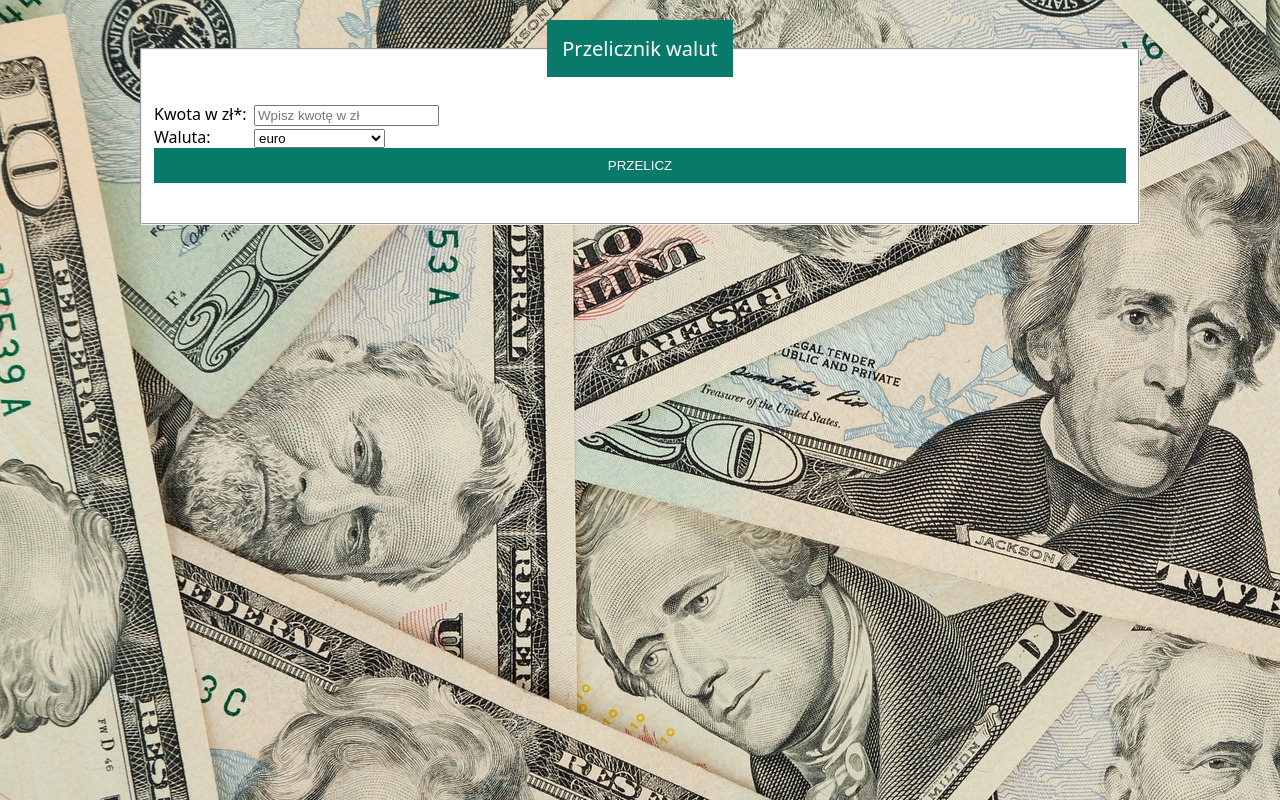
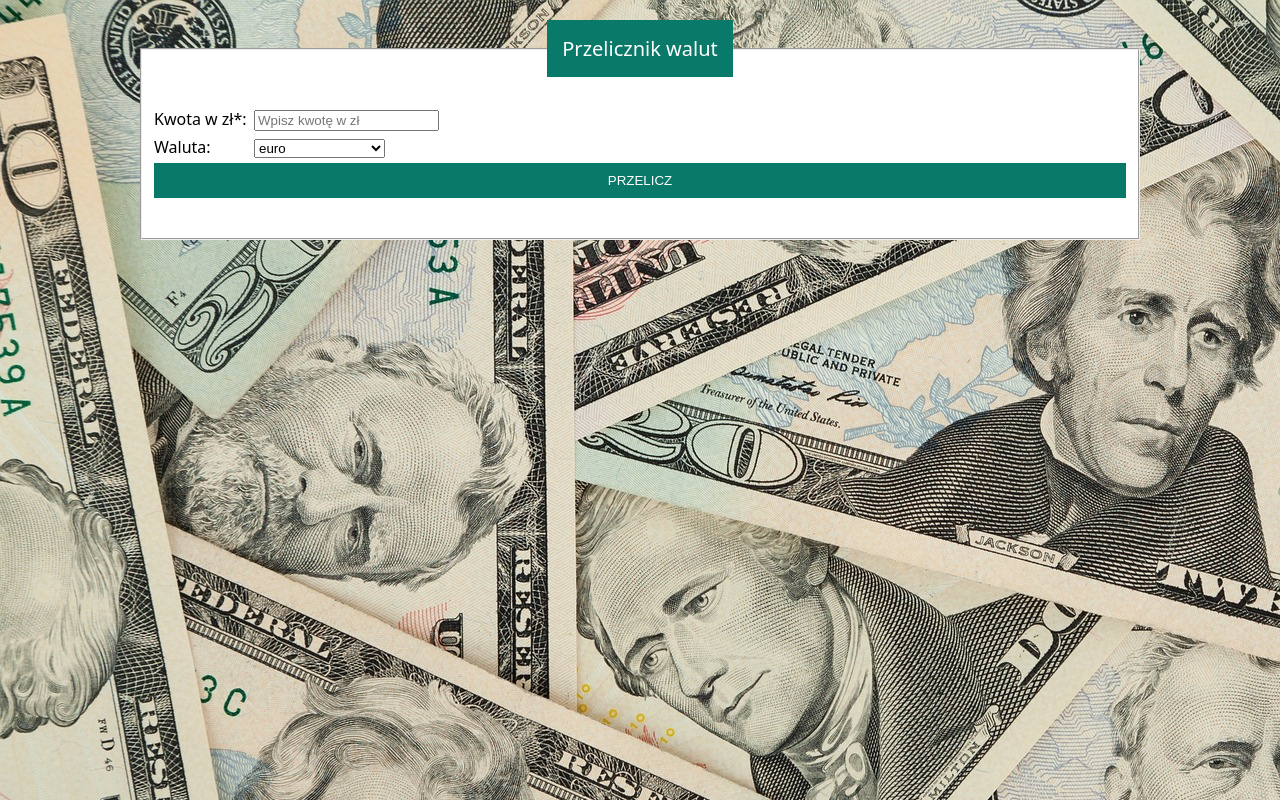
Before and after one commit to blankapalucka/currency-converter-react, a React (Create React App) app: page / in a window 1280 px wide. Built offline with nearby package versions, Linux system fonts and the light colour scheme.

Commit message:
adding styles to div

```diff
--- a/src/Form/style.css
+++ b/src/Form/style.css
@@ -1,5 +1,5 @@
 .form__legend {
-    background-color:#097969;
+  background-color: #097969;
   text-align: center;
   color: white;
   margin: 20px 0;
@@ -29,3 +29,8 @@
   font-size: 30px;
   text-decoration-line: underline;
 }
+
+div {
+  margin-top: 5px;
+  margin-bottom: 5px;
+}
```
Lines whose indentation alone changed are shown as unchanged.
